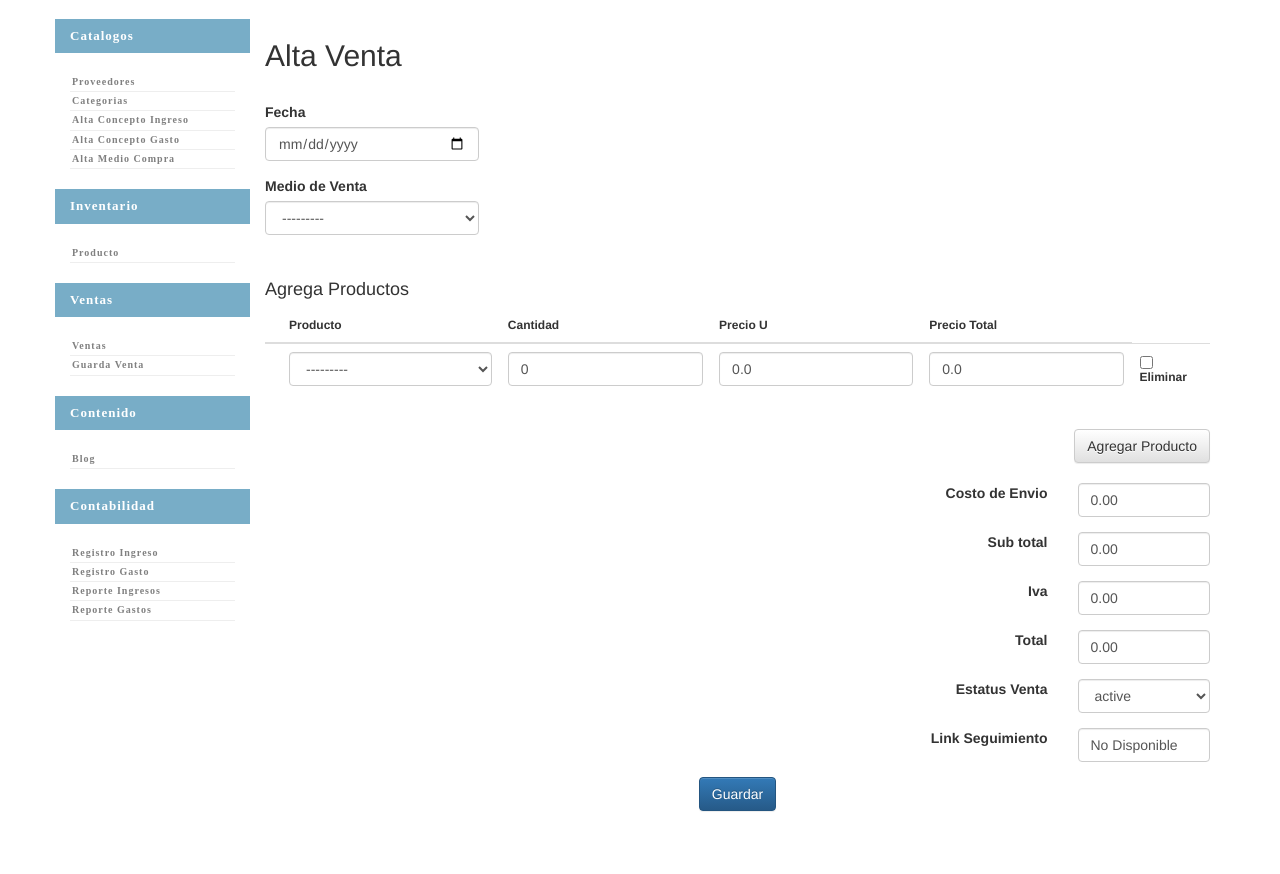
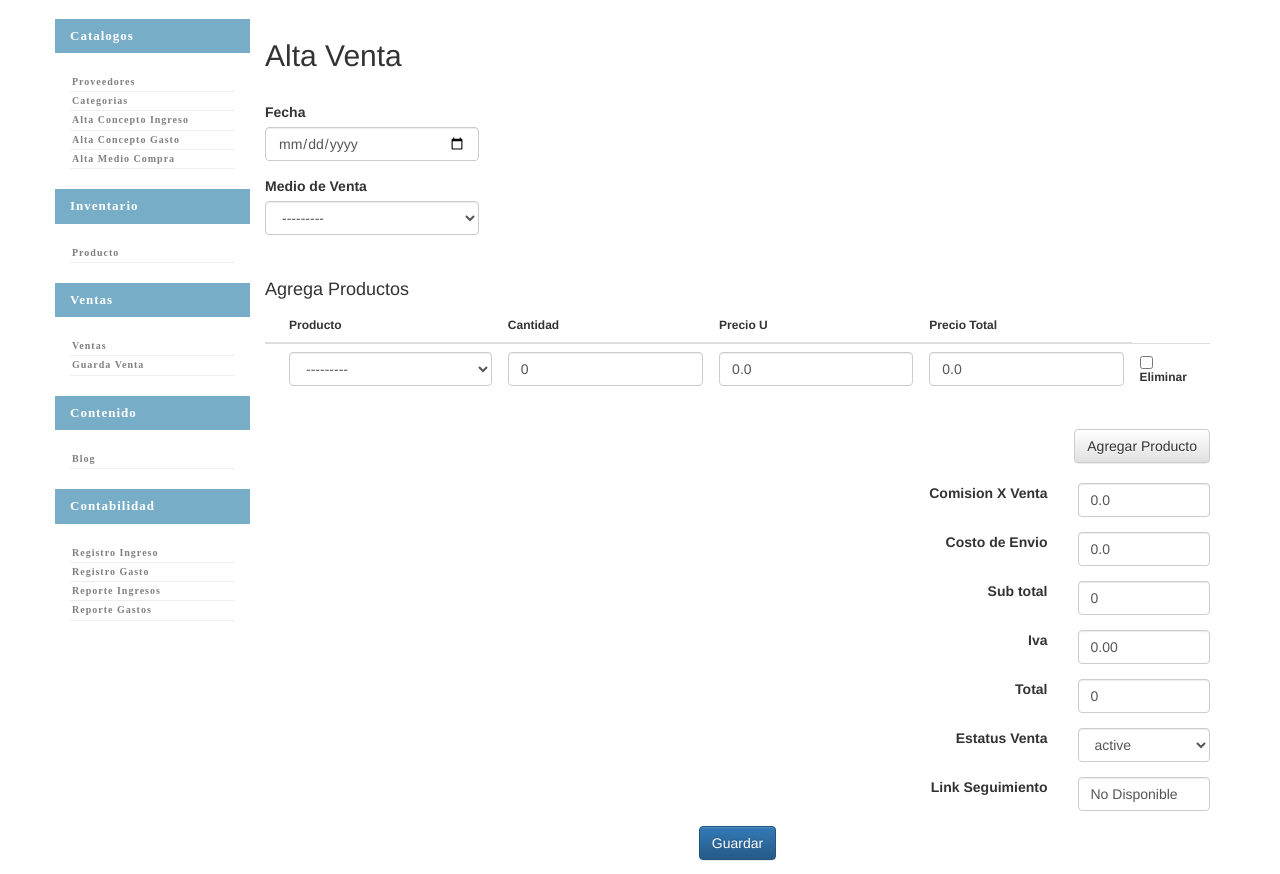
Before and after one commit to jasso208/xavis, a Django app: page /ventas/guarda_venta_manual/ in a window 1280 px wide. Shown: the part 90-964 px from the top of the page. Before the commit the page ends 902 px from the top, so only its background shows below. Run offline with Django 3.2, Linux system fonts and the light colour scheme; a user stored in the database is signed in; tables that the repository leaves empty hold one stand-in row (values such as "Sample post"); some libraries are stand-ins or nearby versions.

Commit message:
mejoras en el calculo de la venta

```diff
--- a/ventas/forms.py
+++ b/ventas/forms.py
@@ -18,7 +18,7 @@ class Busqueda_Venta_Form(forms.Form):
 class Venta_Form(forms.ModelForm):
 	class Meta:
 		model=Venta
-		fields=("fecha","costo_envio","sub_total","descuento","iva","total","id_medio_venta","id_estatus_venta","link_seguimiento",)
+		fields=("fecha","comision","costo_envio","sub_total","descuento","iva","total","id_medio_venta","id_estatus_venta","link_seguimiento",)
 
 class Det_Venta_Form(forms.ModelForm):
 	class Meta:
--- a/ventas/models.py
+++ b/ventas/models.py
@@ -40,6 +40,7 @@ class Venta(models.Model):
 	link_seguimiento=models.CharField(max_length=200,null=True,default='No Disponible')
 	cliente=models.ForeignKey(Cliente,on_delete=models.PROTECT,null=True)
 	id_medio_venta=models.ForeignKey(Medio_Venta,on_delete=models.PROTECT,null=True)
+	comision=models.DecimalField(max_digits=20,decimal_places=2,null=False,default=0.00)
 
 class Detalle_Venta(models.Model):
 	id_venta=models.ForeignKey(Venta,on_delete=models.PROTECT)
--- a/ventas/templates/ventas/registra_venta.html
+++ b/ventas/templates/ventas/registra_venta.html
@@ -91,65 +91,74 @@
         <br>
 
         <div class="row" style="display: none;">
-            <DIV class="col-xs-10 text-right" >
+            <DIV class="col-xs-8 col-md-10 text-right" >
                 <label for="">descuento</label>
             </DIV>
-            <div class="col-xs-2 ">
+            <div class="col-xs-4 col-md-2 ">
 
                 {% bootstrap_field form.descuento show_label=False %}
             </div>
         </div>
+        <div class="row" >
+            <DIV class="col-xs-8 col-md-10 text-right" >
+                <label for="">Comision X Venta</label>
+            </DIV>
+            <div class="col-xs-4 col-md-2 ">
+
+                {% bootstrap_field form.comision show_label=False %}
+            </div>
+        </div>
         <div class="row">
-            <DIV class="col-xs-10 text-right">
+            <DIV class=" col-xs-8 col-md-10 text-right">
                 <label for="">Costo de Envio</label>
             </DIV>
-            <div class="col-xs-2 ">
+            <div class="col-xs-4 col-md-2 ">
 
                 {% bootstrap_field form.costo_envio show_label=False %}
             </div>
         </div>
 
         <div class="row">
-            <DIV class="col-xs-10 text-right">
+            <DIV class="col-xs-8 col-md-10 text-right">
                 <label for="">Sub total</label>
             </DIV>
-            <div class="col-xs-2 ">
+            <div class="col-xs-4 col-md-2 ">
 
                 {% bootstrap_field form.sub_total show_label=False %}
             </div>
         </div>
 
         <div class="row">
-            <DIV class="col-xs-10 text-right">
+            <DIV class="col-xs-8 col-md-10 text-right">
                 <label for="">Iva</label>
             </DIV>
-            <div class="col-xs-2 ">
+            <div class="col-xs-4 col-md-2 ">
                 {% bootstrap_field form.iva show_label=False %}
             </div>
         </div>
 
         <div class="row">
-            <DIV class="col-xs-10 text-right">
+            <DIV class="col-xs-8 col-md-10 text-right">
                 <label for="">Total</label>
             </DIV>
-            <div class="col-xs-2 ">
+            <div class="col-xs-4 col-md-2 ">
                 {% bootstrap_field form.total show_label=False %}
             </div>
         </div>
         <div class="row">
-            <DIV class="col-xs-10 text-right">
+            <DIV class="col-xs-8 col-md-10 text-right">
                 <label for="">Estatus Venta</label>
             </DIV>
-            <div class="col-xs-2 ">
+            <div class="col-xs-4 col-md-2 ">
                 {% bootstrap_field form.id_estatus_venta show_label=False %}
             </div>
         </div>
 
         <div class="row">
-            <DIV class="col-xs-10 text-right">
+            <DIV class="col-xs-8 col-md-10 text-right">
                 <label for="">Link Seguimiento</label>
             </DIV>
-            <div class="col-xs-2 ">
+            <div class="col-xs-4 col-md-2 ">
 
                 {% bootstrap_field form.link_seguimiento show_label=False %}
             </div>
@@ -169,16 +178,20 @@
         $(document).ready(
             function()
             {
+               /* $("#id_sub_total").val("0.00");
+                $("#id_iva").val("0.00");
+                $("#id_total").val("0.00");
+                $("#id_costo_envio").val("0.00");
+                $("#id_comision").val("0.00");
+                */
                 $("#id_sub_total").val("0.00");
                 $("#id_iva").val("0.00");
                 $("#id_total").val("0.00");
-                $("#id_costo_envio").val("0.00");
-
+                fn_calcula_totales("0");
                 $("#add-item-producto").click(
                     function()
                     {
                         addItem("tabla_productos","id_detalle_venta_set-TOTAL_FORMS");
-
                     }
                 );
                $("#id_fecha").attr({"type":"date"});
@@ -190,18 +203,12 @@
                         $('#id_detalle_venta_set-0-DELETE').prop("checked",false);
                    }
                    else
-                   {
-
-
-                         $("#"+event.target.id.substr(0,22)+"-precio_total").val("0");
-                         $("#"+event.target.id.substr(0,22)+"-cantidad").val("0");
-                         $("#"+event.target.id.substr(0,22)+"-precio_unitario").val("0");
-
+                    {
+                    $("#"+event.target.id.substr(0,22)+"-precio_total").val("0");
+                    $("#"+event.target.id.substr(0,22)+"-cantidad").val("0");
+                    $("#"+event.target.id.substr(0,22)+"-precio_unitario").val("0");
                         fn_calcula_totales(event.target.id);
-
                        $('#'+event.target.id).parentsUntil("tbody").hide();
-
-
                    }
 
                 });
@@ -252,6 +259,7 @@
 
                     }
                 );
+
                 $("#id_detalle_venta_set-0-precio_total").focusout(
                     function(event)
                     {
@@ -261,7 +269,13 @@
                 );
 
 
+                $("#id_comision").focusout(
+                    function(event)
+                    {
+                        fn_calcula_totales(event.target.id);
 
+                    }
+                );
                 $("#id_detalle_venta_set-0-precio_unitario").focusout(
                     function(event)
                     {
@@ -283,9 +297,6 @@
                  $("#id_detalle_venta_set-0-talla").on('click', function(event) {
                     ordenarSelect(event.target.id);
                 });
-
-
-
             }
 
         );
@@ -293,7 +304,6 @@
 
         function fn_calcula_totales(id)
         {
-
             if (isNaN(parseFloat($("#"+id.substr(0,22)+"-cantidad").val())))
             {
                 var cantidad=0;
@@ -333,9 +343,20 @@
                 var costo_envio=parseFloat($("#id_costo_envio").val());
             }
 
+            var comision=0.00;
 
-            $("#id_sub_total").val(costo_envio+sub_total);
-            $("#id_total").val(costo_envio+sub_total);
+           if( isNaN($("#id_comision").val()))
+            {
+                var comision=0.00;
+            }
+            else
+            {
+                var comision=parseFloat($("#id_comision").val());
+            }
+
+            console.log(comision);
+            $("#id_sub_total").val(costo_envio+comision+sub_total);
+            $("#id_total").val(costo_envio+sub_total+comision);
 
 
 
--- a/ventas/templates/ventas/ventas.html
+++ b/ventas/templates/ventas/ventas.html
@@ -61,6 +61,11 @@
 		</div>
 		<div class="row">
 			<div class="col-xs-4"></div>
+			<div class="col-xs-4">Comision</div>
+			<div class="col-xs-4">{% bootstrap_field  form.comision show_label=False%}</div>
+		</div>
+		<div class="row">
+			<div class="col-xs-4"></div>
 			<div class="col-xs-4">Sub Total</div>
 			<div class="col-xs-4">{% bootstrap_field form.sub_total show_label=False%}</div>
 		</div>
--- a/ventas/views.py
+++ b/ventas/views.py
@@ -256,11 +256,8 @@ def guarda_venta_manual(request,id_venta=None):
 	Detalle_Venta_Formset=inlineformset_factory(Venta,Detalle_Venta,form=Det_Venta_Form,extra=1,can_delete=True)
 
 	if request.method=="POST":
-
 		form=Venta_Form(request.POST,instance=venta)
 		detalle_venta_formset=Detalle_Venta_Formset(request.POST, instance=venta)
-
-
 		if form.is_valid() and detalle_venta_formset.is_valid():
 			form.save()
 			detalle_venta_formset.save()
@@ -270,6 +267,17 @@ def guarda_venta_manual(request,id_venta=None):
 			#obtenemos el concepto para ingreso por venta.
 			ci=Concepto_Ingreso.objects.get(id=1)
 			Movs_Ingreso.objects.create(id_concepto_ingreso=ci,descripcion="Ingreso por Venta",importe=venta.total,id_v=venta,fecha=venta.fecha)
+
+			if venta.comision>0.00:
+				#registramos la comision de ML en caso de existir
+				#esta comision es considerada como publicidad.
+				cg=Concepto_Gasto.objects.get(id=6)
+				Movs_Gasto.objects.create(id_concepto_gasto=cg,descripcion="Comision por Venta en ML",importe=venta.comision,id_v=venta,fecha=venta.fecha)
+
+			#registramos el costo de envio,
+			if venta.costo_envio>0.00:
+				cg2=Concepto_Gasto.objects.get(id=7)
+				Movs_Gasto.objects.create(id_concepto_gasto=cg2,descripcion="Costo de Envio",importe=venta.costo_envio,id_v=venta,fecha=venta.fecha)
 
 			return HttpResponseRedirect(reverse('ventas:busca_ventas'))
 		else:
```
